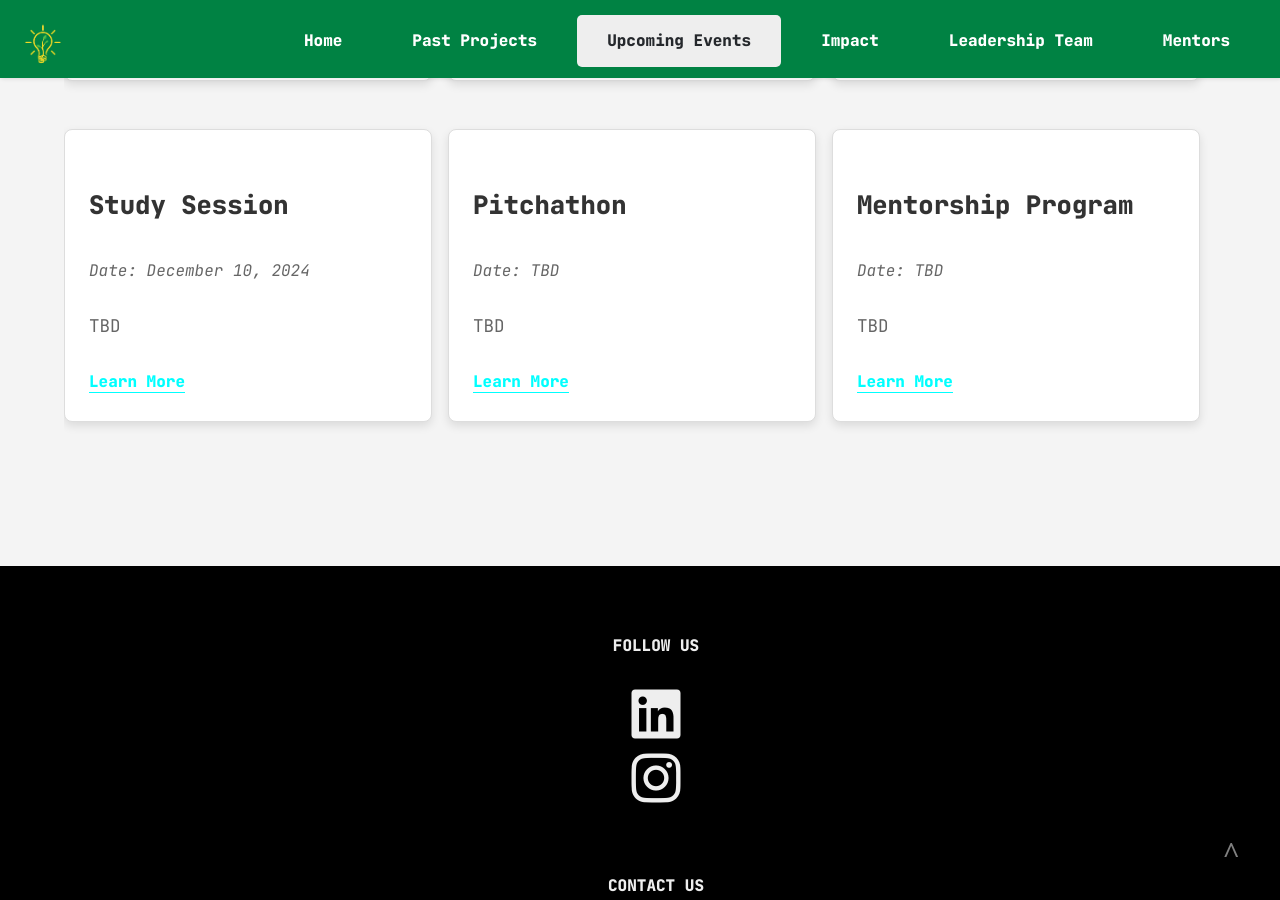
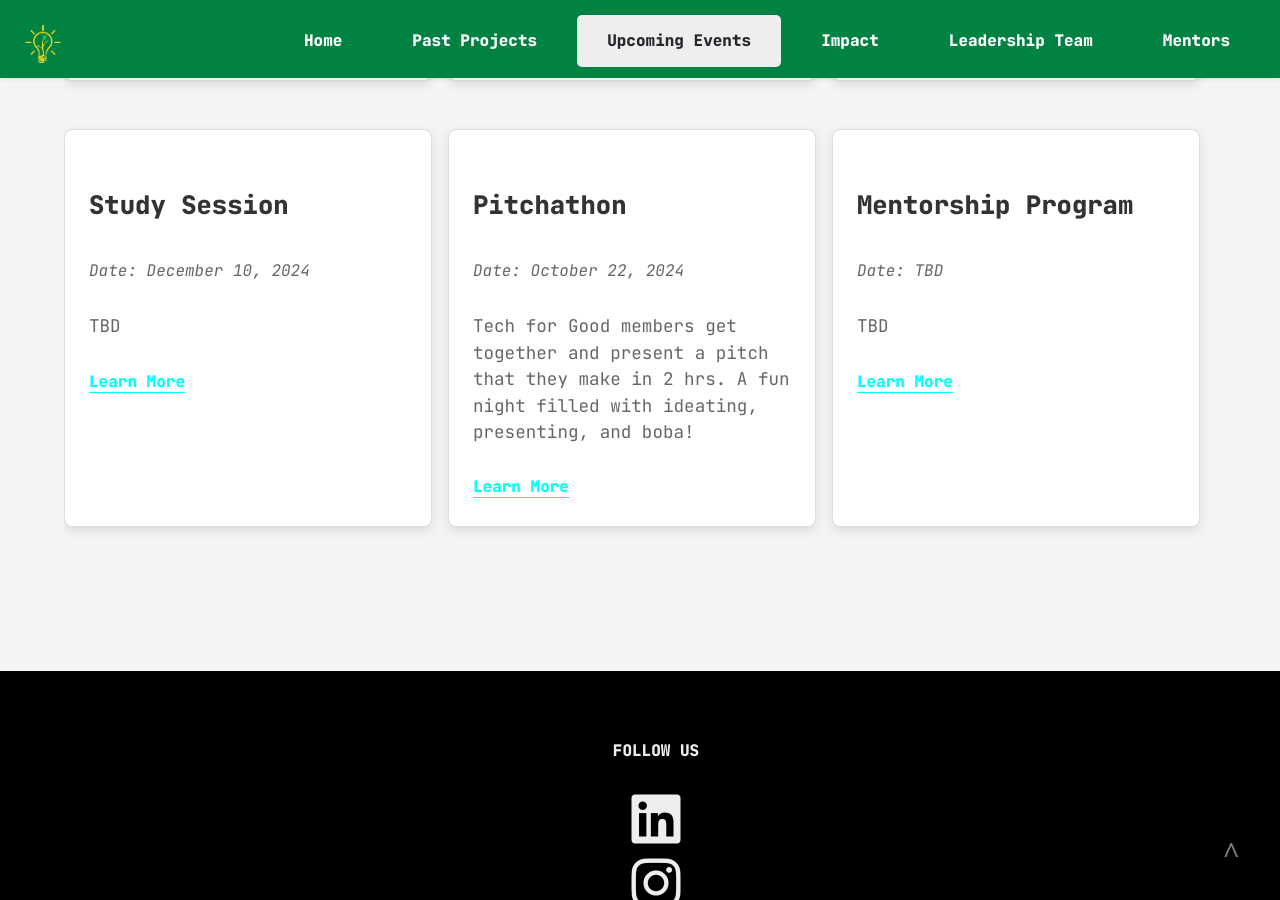
Before and after one commit to J-Souffle/T4GWebsite, a Jekyll site: the page built from pages/upcoming-events.md, in a window 1280 px wide and 900 px high, scrolled down 2253 px. Built offline with Jekyll 4.4.1, drawn with Linux system fonts in a browser that asks for light colours.

Commit message:
updated splash and events text

```diff
--- a/_includes/events.html
+++ b/_includes/events.html
@@ -63,8 +63,8 @@
       </div>
       <div class="event-card">
         <h3 class="event-title">Pitchathon</h3>
-        <p class="event-date">Date: TBD</p>
-        <p class="event-description">TBD</p>
+        <p class="event-date">Date: October 22, 2024</p>
+        <p class="event-description">Tech for Good members get together and present a pitch that they make in 2 hrs. A fun night filled with ideating, presenting, and boba!</p>
         <a href="https://link-to-event-3.com" class="event-link">Learn More</a>
       </div>
       <div class="event-card">
--- a/_layouts/home.html
+++ b/_layouts/home.html
@@ -5,7 +5,7 @@
 
       <div class="context">
         <h1>Tech For Good</h1>
-        <p>Levereging  technology to drive positive social change, addressing issues in healthcare, education, equity, and sustainability.</p>
+        <p>Leveraging technology to drive positive social impact.</p>
     </div>
 
 
```
